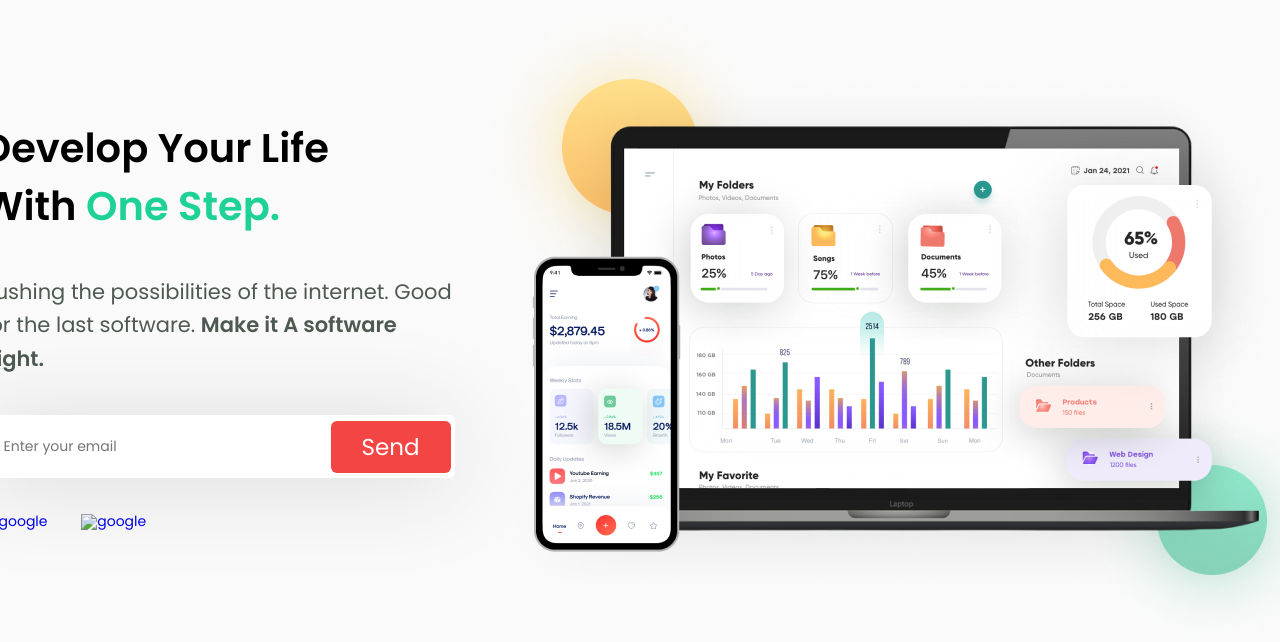
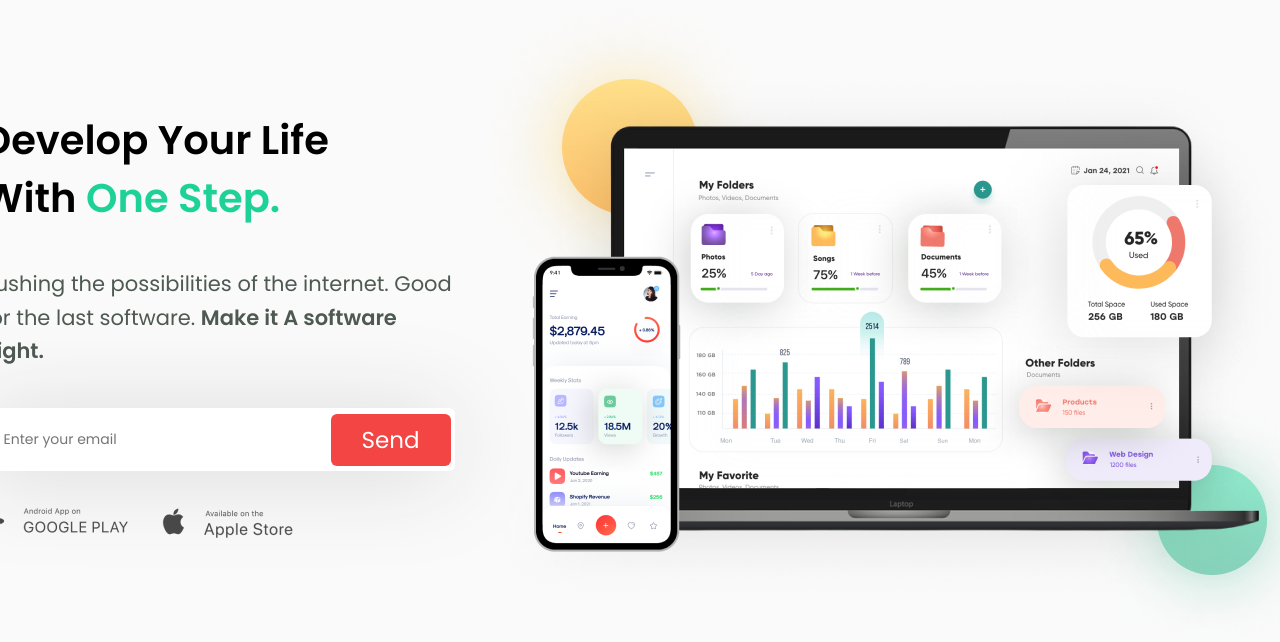
Before and after one commit to VitaliiKotsyubinsky/-------------2-, a plain HTML site: page index.html in a window 1280 px wide. Shown: the top 642 px of the page. Drawn offline with Linux system fonts and the light colour scheme; the site is published under a folder, as on GitHub Pages, so addresses that start at the root find nothing.

Commit message:
edit img code

```diff
--- a/index.html
+++ b/index.html
@@ -29,9 +29,9 @@
                     <button type="submit" class="btn">Send</button>
                 </div>
                 <div class="main__link">
-                    <a href="https://www.google.com.ua/?hl=ru" class="google"><img src="/img/Daco_4455921 1.png"
+                    <a href="https://www.google.com.ua/?hl=ru" class="google"><img src="img/Daco_4455921 1.png"
                             alt="google"></a>
-                    <a href="https://www.apple.com/ua/" class="apple"><img src="/img/Daco_4455921 2.png"
+                    <a href="https://www.apple.com/ua/" class="apple"><img src="img/Daco_4455921 2.png"
                             alt="google"></a>
                 </div>
 
```
